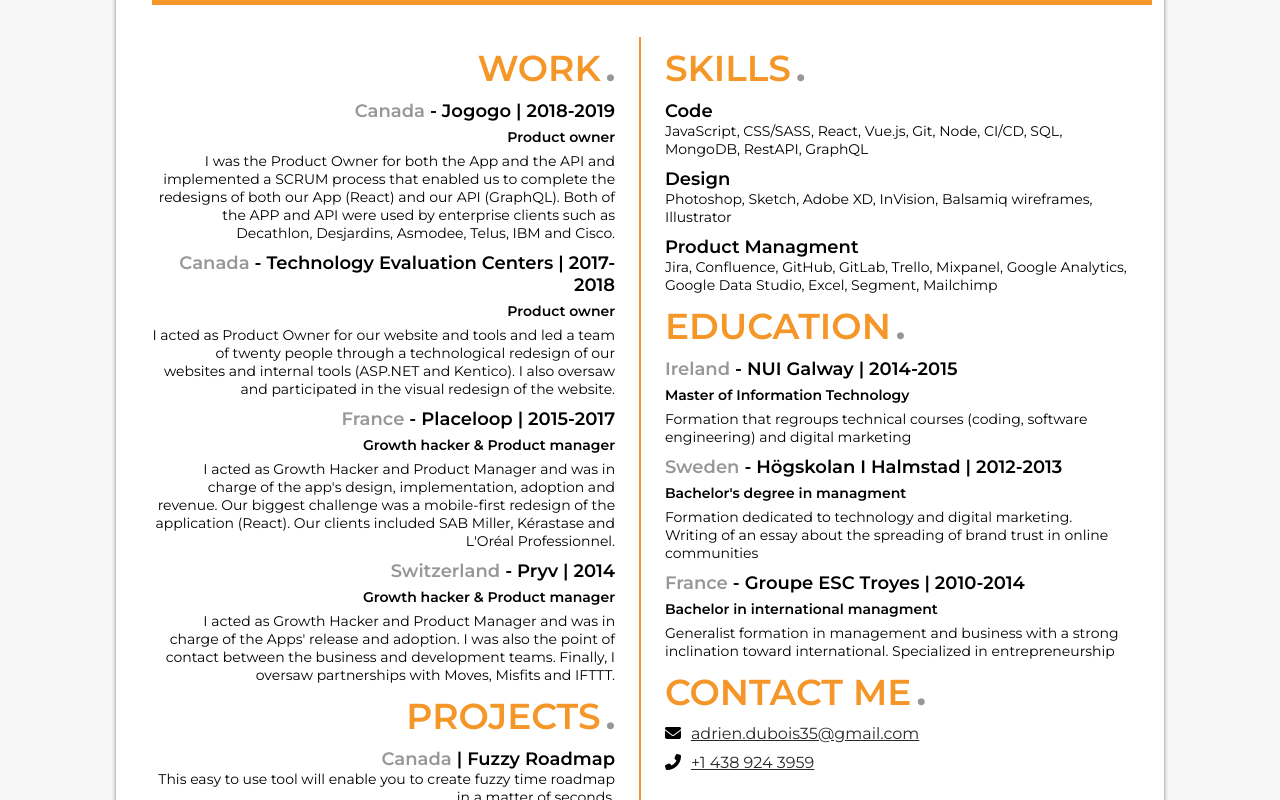
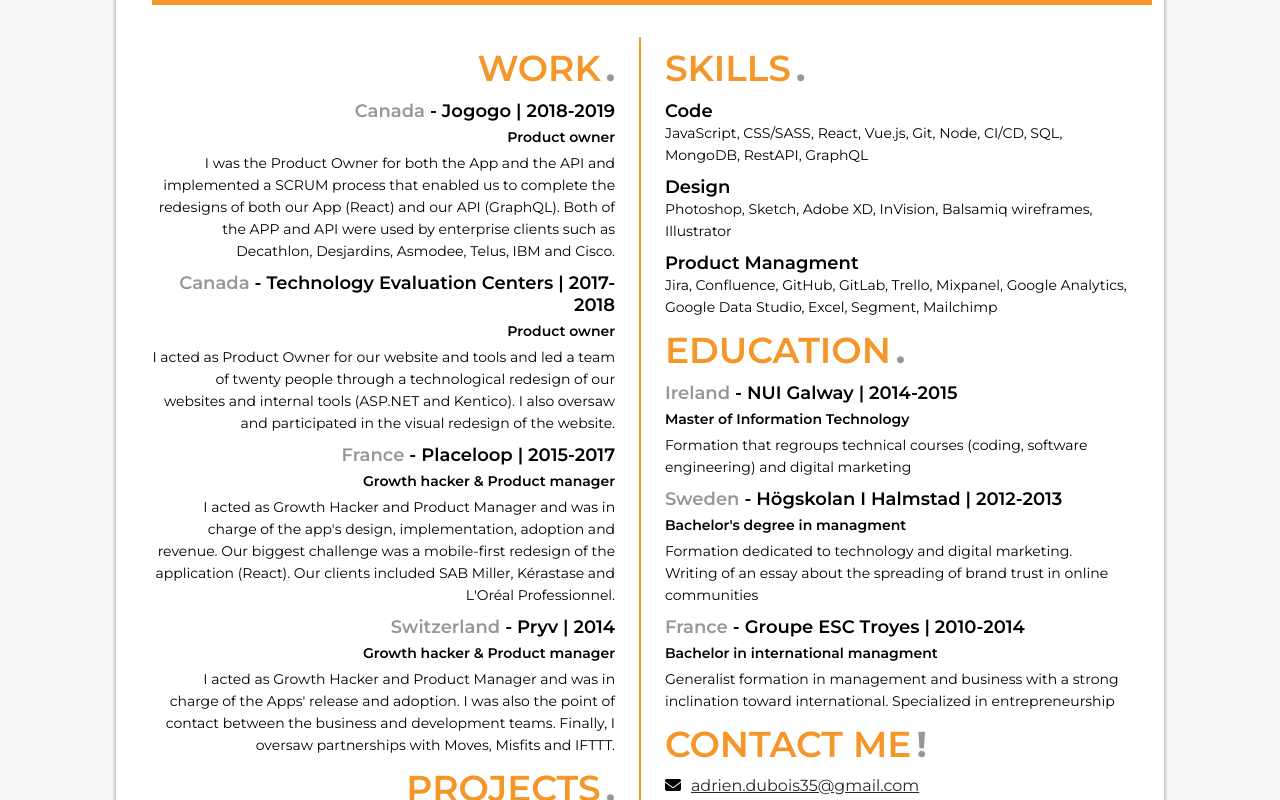
Before and after one commit to Armitage35/portfolio, a Vue app: page /#/cv in a window 1280 px wide. Shown: the part 280-1080 px from the top of the page. Built offline with nearby package versions, Linux system fonts and the light colour scheme.

Commit message:
Design nitpicks

```diff
--- a/src/Views/CV/CV.scss
+++ b/src/Views/CV/CV.scss
@@ -5,13 +5,13 @@
 .cv__container {
 	background-color: #F7F7F7;
 	padding-top: 5%;
+	padding-bottom: 5%;
 }
 
 .cv {
 	width: 80%;
-	margin: 5% auto;
+	margin: 0 auto;
 	background-color: $white;
-	margin-top: 0;
 	box-shadow: $defaultShadow;
 	padding: 12px;
 	padding-bottom: 0;
--- a/src/Views/CV/cvSection/cvEntry/cvEntry.scss
+++ b/src/Views/CV/cvSection/cvEntry/cvEntry.scss
@@ -23,7 +23,7 @@
 }
 
 .entry__body {
-	line-height: 18px;
+	line-height: 22px;
 	font-size: 14px;
 }
 
--- a/src/Views/CV/cvSection/cvSection.vue
+++ b/src/Views/CV/cvSection/cvSection.vue
@@ -1,6 +1,6 @@
 <template>
 	<div class="cv__section">
-		<div class="section__name">{{ title }}<span class="section__nameEmphasis">.</span></div>
+		<div class="section__name">{{ title }}<span class="section__nameEmphasis" v-if="title != 'Contact me'">.</span><span class="section__nameEmphasis" v-else>!</span></div>
 		<cvEntry v-for="(entry, key) in content" :content="entry" :key="key" :title="title"></cvEntry>
 	</div>
 </template>
```
